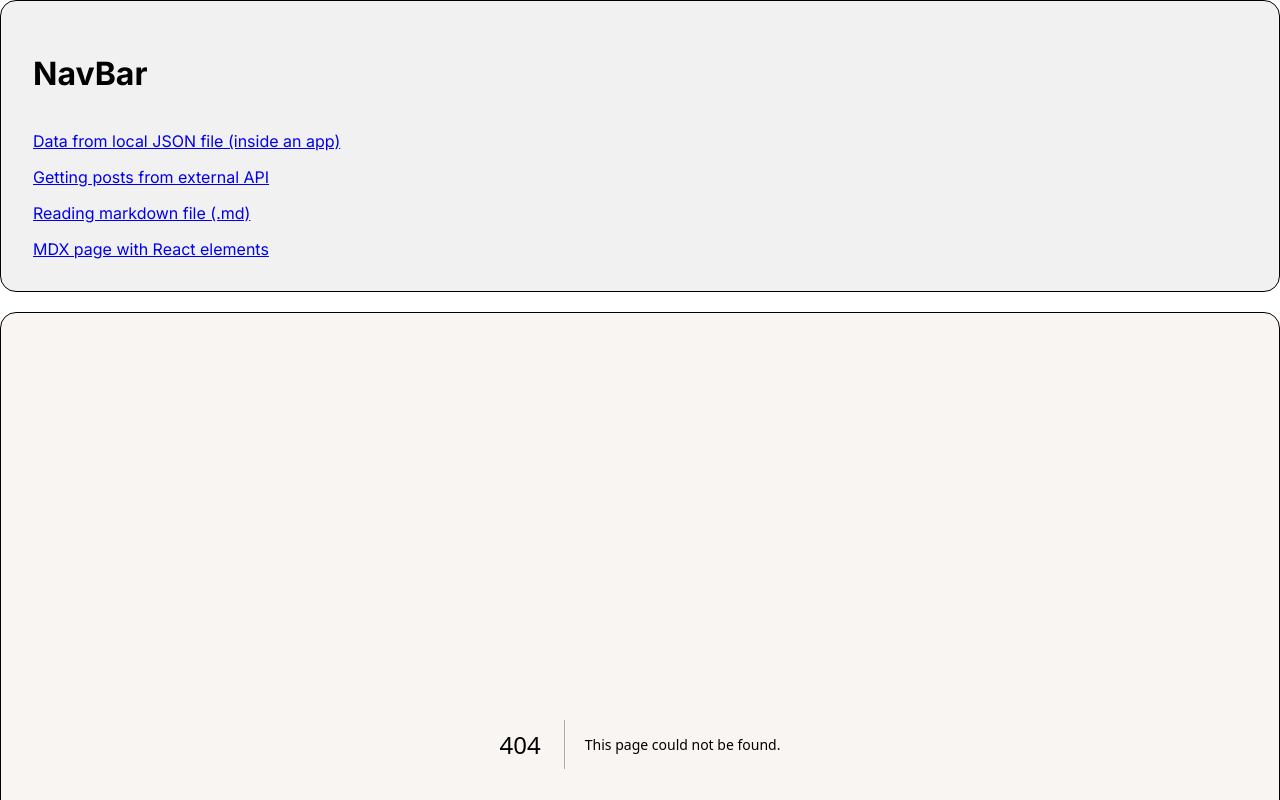
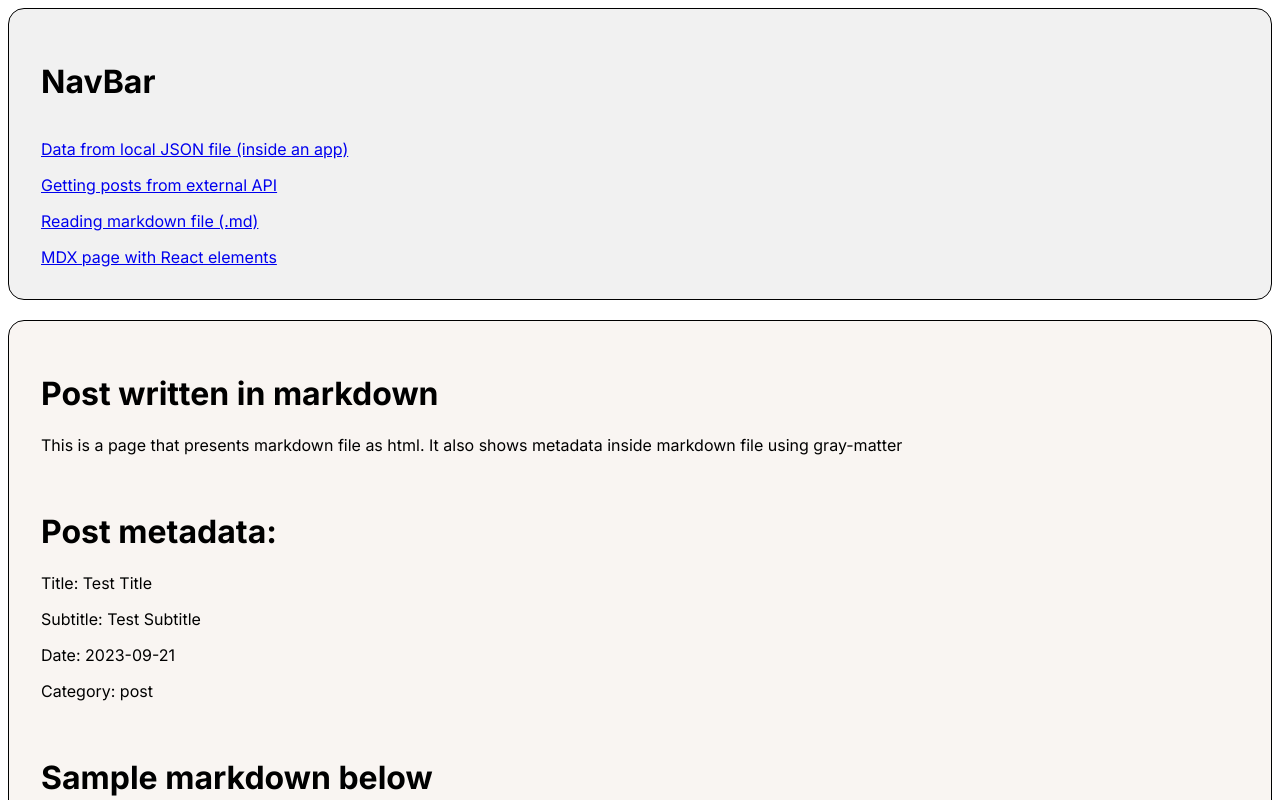
Before and after one commit to tsykin/next-templates, a Next.js app: page /md in a window 1280 px wide. Before the commit this address had no page. Shown: the top 800 px of the page. Built offline with nearby package versions, Linux system fonts and the light colour scheme.

Commit message:
Changed paths for some pages and added descriptions

```diff
--- a/app/blog/page.js
+++ b/app/blog/page.js
@@ -17,7 +17,11 @@ export default async function Blog() {
   console.log(posts);
   return (
     <div>
-      <h1>Blog</h1>
+      <h1>Posts</h1>
+      <p>
+        This is a page that presents data taken from
+        "https://jsonplaceholder.typicode.com/posts" in a list
+      </p>
       <ul>
         {posts.map((post) => (
           <li key={post.id}>{post.title}</li>
--- a/app/components/Navbar.js
+++ b/app/components/Navbar.js
@@ -7,7 +7,7 @@ const Navbar = () => {
       <h1>NavBar</h1>
       <Link href={"/"}>Data from local JSON file (inside an app)</Link>
       <Link href={"/blog"}>Getting posts from external API</Link>
-      <Link href={"/markdown"}>Reading markdown file (.md)</Link>
+      <Link href={"/md"}>Reading markdown file (.md)</Link>
       <Link href={"/mdx"}>MDX page with React elements</Link>
     </div>
   );
--- a/app/markdown/page.js
+++ b/app/md/page.js
@@ -7,7 +7,7 @@ import Link from "next/link";
 // Funtion to get content from a markdown file
 const getPostContent = () => {
   // Define file path
-  const file = "app/markdown/markdown-post.mdx";
+  const file = "app/md/markdown-post.md";
 
   // Read content using fs
   const content = fs.readFileSync(file, "utf8");
@@ -22,7 +22,11 @@ export default async function Page() {
   const post = await getPostContent();
   return (
     <div>
-      <h1>Blogs</h1>
+      <h1>Post written in markdown</h1>
+      <p>
+        This is a page that presents markdown file as html. It also shows
+        metadata inside markdown file using gray-matter
+      </p>
       <br />
       <h1>Post metadata:</h1>
 
--- a/app/mdx/mdx-with-components.mdx
+++ b/app/mdx/mdx-with-components.mdx
@@ -1,6 +1,10 @@
 import Link from "next/link";
 import Hello from "../components/Hello";
 import CustomImage from "../components/CustomImage";
+
+# Markdown file with React and Next.js component
+
+This file presents markdown file as html with some Next.js components, like Image, Link and Customimage (work-in-progress)
 
 ## Next.js \<Link> component below
 
@@ -28,8 +32,6 @@ import CustomImage from "../components/CustomImage";
 
 # Sample markdown below
 
-## Emphasis
-
 **This is bold text**
 
 _This is italic text_
--- a/app/page.js
+++ b/app/page.js
@@ -5,6 +5,10 @@ const page = () => {
   return (
     <div>
       <h1>Data from JSON file inside app</h1>
+      <p>
+        This is a page that takes data from a local file inside an /app folder
+        and presents it in a list
+      </p>
       <ul>
         {data.map((service) => (
           <li key={service.id}>{service.title}</li>
--- a/tsconfig.json
+++ b/tsconfig.json
@@ -23,7 +23,7 @@
     ".next/types/**/*.ts",
     "**/*.ts",
     "**/*.tsx",
-    "app/markdown/page.js"
+    "app/md/page.js"
   ],
   "exclude": ["node_modules"]
 }
```
Also changed, not shown: app/md/markdown-post.md (renamed from app/markdown/markdown-post.mdx), app/md/post.txt (renamed from app/markdown/post.txt).
